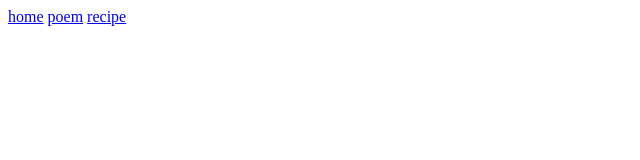
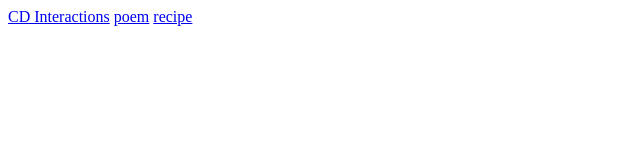
Before and after one commit to tylerslaughh/InteractionDesign, a plain HTML site: page index.html in a window 1280 px wide. Shown: the full height of the page, 0-640 px from the left. Drawn offline with Linux system fonts and the light colour scheme.

Commit message:
Update index.html

```diff
--- a/index.html
+++ b/index.html
@@ -1,5 +1,5 @@
 <html>
-<a href="https://tylerslaughh.github.io/InteractionDesign/">home</a>
+<a href="https://tylerslaughh.github.io/InteractionDesign/">CD Interactions</a>
 
 <a href="https://tylerslaughh.github.io/InteractionDesign/poem/">poem</a>
 
```
